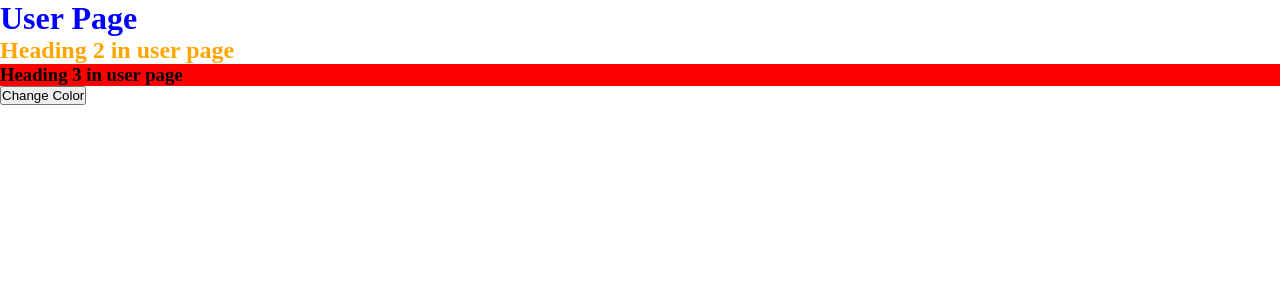
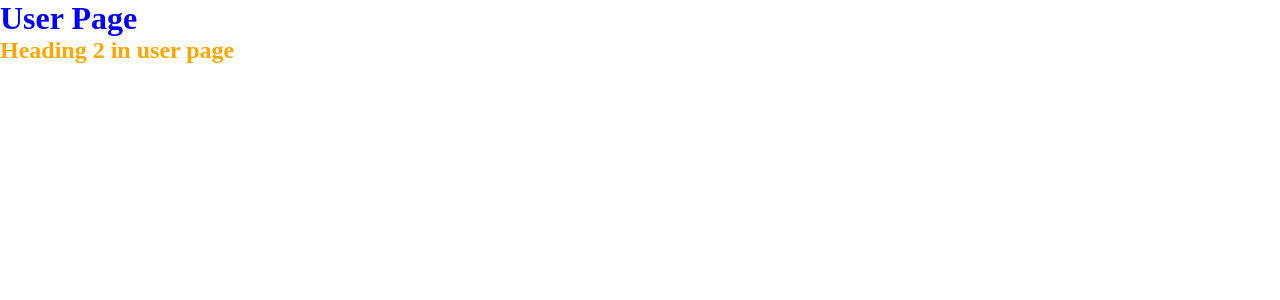
Before and after one commit to fhabhishektiwari/blog_nextjs, a Next.js app: page /user in a window 1280 px wide. Shown: the top 300 px of the page. Built offline with nearby package versions, Linux system fonts and the light colour scheme.

Commit message:
added generateMetadata for dynamic in next js

```diff
--- a/src/app/layout.js
+++ b/src/app/layout.js
@@ -13,7 +13,7 @@ const geistMono = Geist_Mono({
 });
 
 export const metadata = {
-  title: "Create Next App",
+  title: "Create Next App 123",
   description: "Generated by create next app",
 };
 
--- a/src/app/user/page.js
+++ b/src/app/user/page.js
@@ -1,17 +1,28 @@
-"use client";
+// "use client";
 
-import { useState } from "react";
+// import { useState } from "react";
 
+// export const metadata = {
+//   title: "user",
+//   description: "user page",
+// };
+
+export function generateMetadata() {
+  return {
+    title: "user",
+    description: "user Page",
+  };
+}
 export default function User() {
-  const [h3Color, setH3Color] = useState({ backgroundColor: "red" });
+  // const [h3Color, setH3Color] = useState({ backgroundColor: "red" });
   return (
     <div>
       <h1 style={{ color: "blue" }}>User Page</h1>
       <h2>Heading 2 in user page</h2>
-      <h3 style={h3Color}>Heading 3 in user page</h3>
-      <button onClick={() => setH3Color({ backgroundColor: "yellow" })}>
+      {/* <h3 style={h3Color}>Heading 3 in user page</h3> */}
+      {/* <button onClick={() => setH3Color({ backgroundColor: "yellow" })}>
         Change Color
-      </button>
+      </button> */}
     </div>
   );
 }
```
